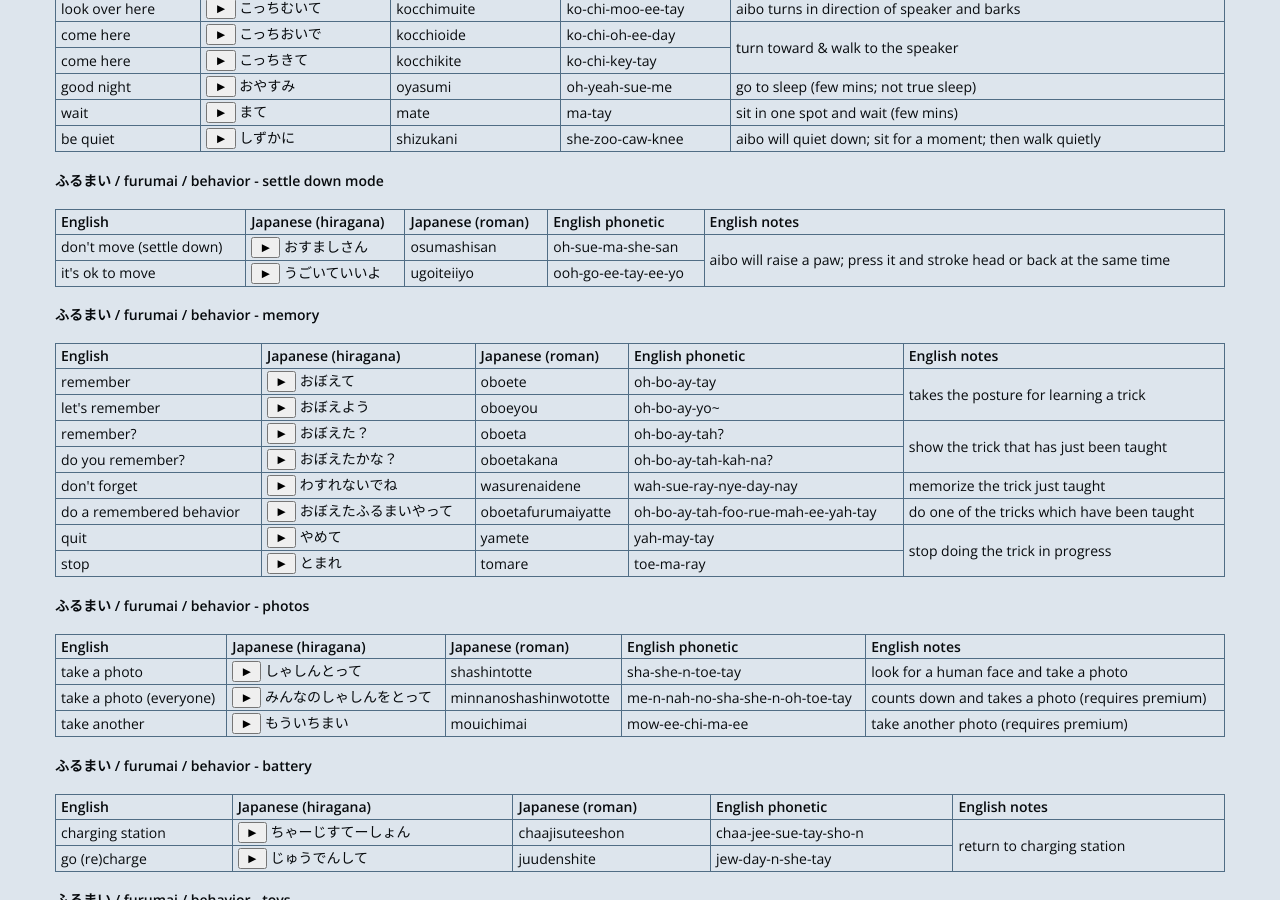
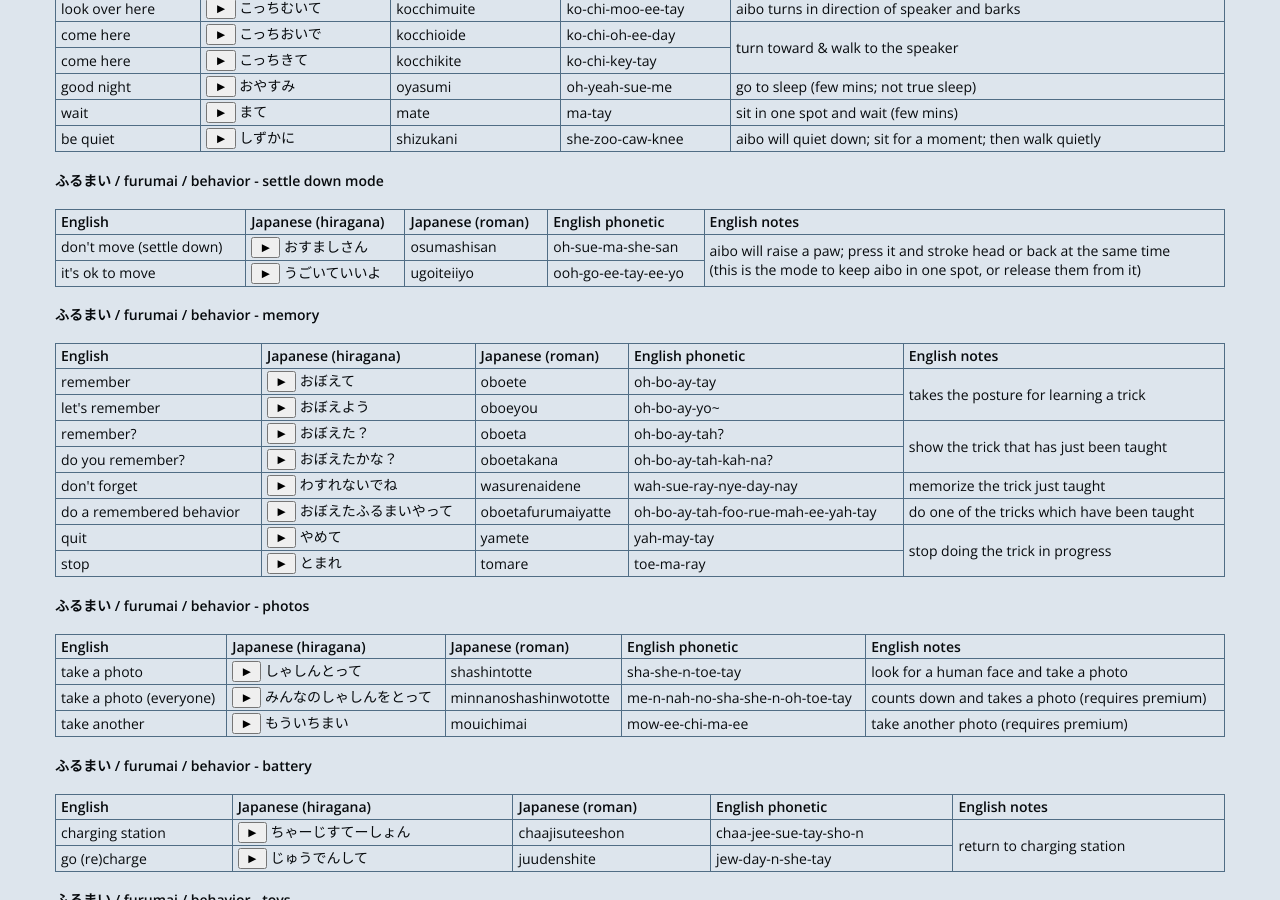
Before and after one commit to kairozu/kairozu.github.io, a Jekyll site: the page built from updates/_posts/2021-04-15-aibo-japanese.md, in a window 1280 px wide and 900 px high, scrolled down 1021 px. Built offline with Jekyll 4.4.1, drawn with Linux system fonts in a browser that asks for light colours; nearby versions of some CDN libraries.

Commit message:
adding clarification osumashisan

```diff
--- a/updates/_posts/2021-04-15-aibo-japanese.md
+++ b/updates/_posts/2021-04-15-aibo-japanese.md
@@ -365,7 +365,7 @@
         おすましさん</td>
         <td>osumashisan</td>
         <td>oh-sue-ma-she-san</td>
-        <td rowspan=2>aibo will raise a paw; press it and stroke head or back at the same time</td>
+        <td rowspan=2>aibo will raise a paw; press it and stroke head or back at the same time<br />(this is the mode to keep aibo in one spot, or release them from it)</td>
     </tr>
     <tr>
         <td>it's ok to move</td>
```
